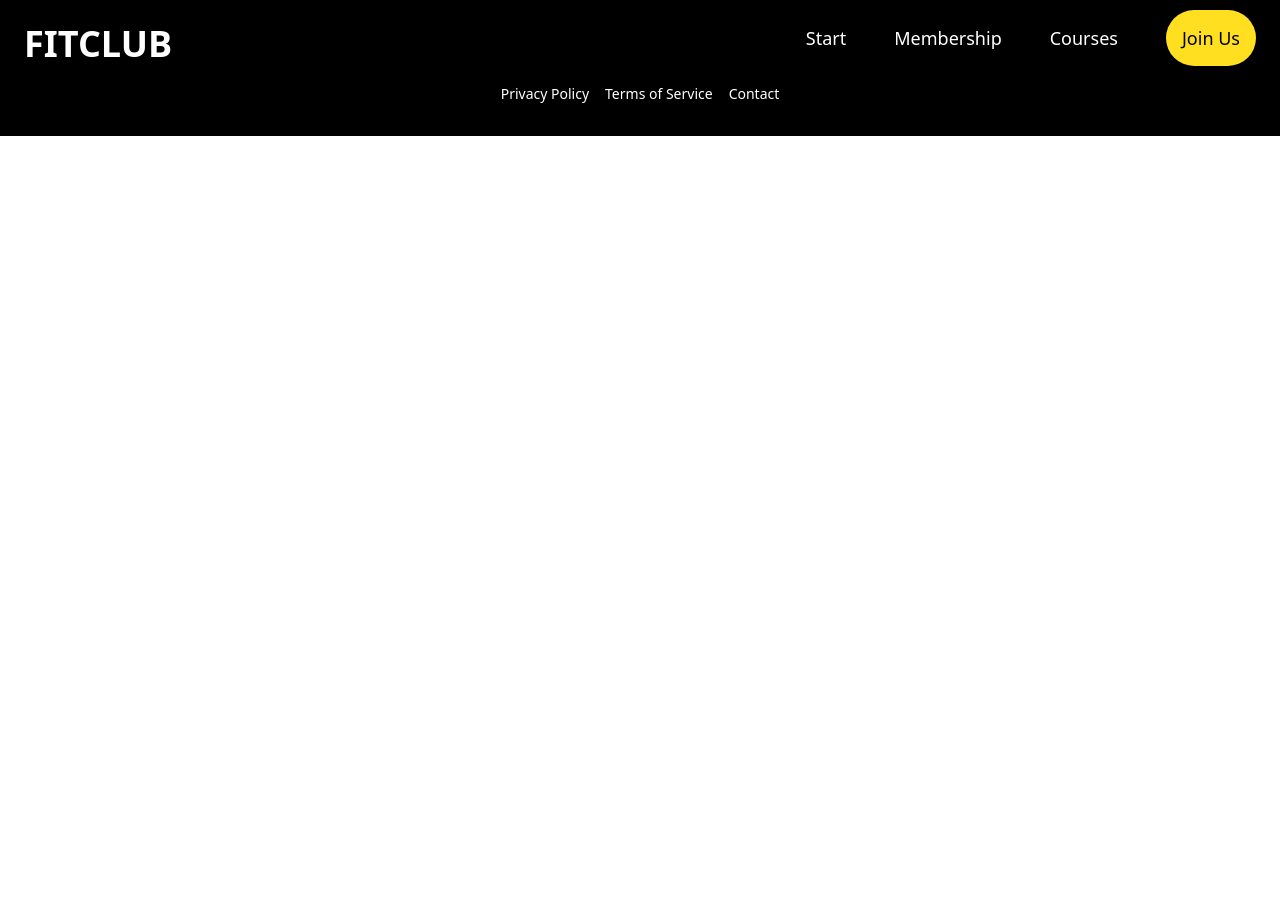
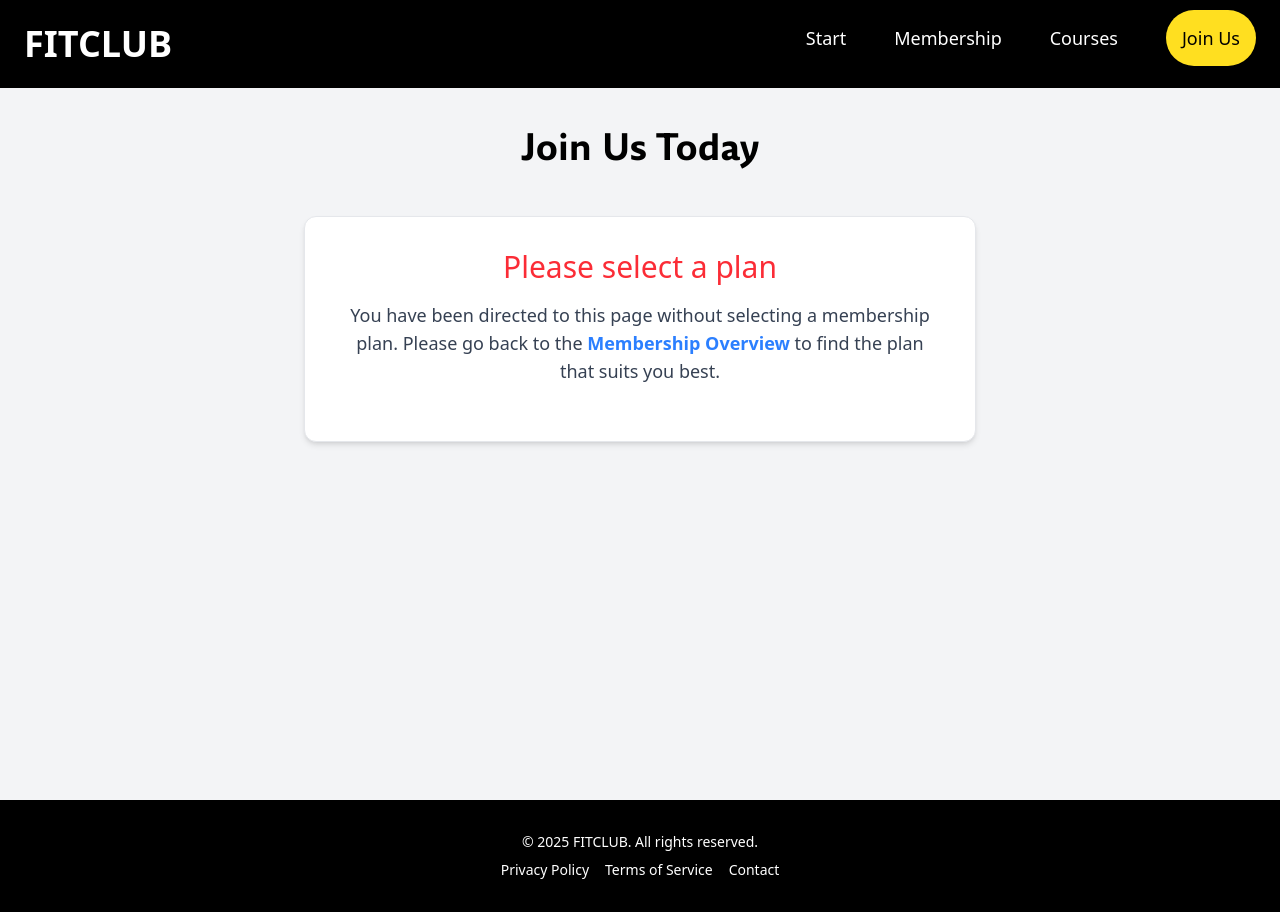
Before and after one commit to teleidoskopbild/fitclub, a React (Vite) app: page /join-us in a window 1280 px wide. Before the commit the page ends 800 px from the top, so only its background shows below. Built offline with nearby package versions, Linux system fonts and the light colour scheme.

Commit message:
add joinpage

```diff
--- a/src/pages/JoinPage.jsx
+++ b/src/pages/JoinPage.jsx
@@ -1,7 +1,108 @@
+import { useLocation, Link } from "react-router-dom";
+
+const planDetails = {
+  Basic: {
+    description: "Access to gym and basic equipment.",
+    price: "29",
+    features: ["Basic equipment", "Free weights area"],
+  },
+  Standard: {
+    description: "Includes group classes & sauna.",
+    price: "49",
+    features: [
+      "All Basic benefits",
+      "Participation in group classes",
+      "Sauna access",
+    ],
+  },
+  Premium: {
+    description: "All-inclusive access + coaching.",
+    price: "69",
+    features: [
+      "All Standard benefits",
+      "Individual coaching (1 session per month)",
+      "Nutrition advice",
+    ],
+  },
+};
+
 export default function JoinPage() {
+  const location = useLocation();
+  const urlParams = new URLSearchParams(location.search);
+  const selectedPlanName = urlParams.get("plan");
+  const selectedPlan = planDetails[selectedPlanName];
+
   return (
-    <div>
-      <h1 className="bg-red-600 text-white">Join</h1>
+    <div className="min-h-screen bg-gray-100 p-8">
+      <h1 className="text-4xl text-center mt-24 mb-12 font-amulya">
+        Join Us Today
+      </h1>
+
+      {selectedPlan ? (
+        <div className="max-w-md mx-auto bg-white rounded-xl shadow-md overflow-hidden md:max-w-2xl p-8 border border-gray-200">
+          <div className="md:flex-shrink-0">
+            <h2 className="text-3xl text-center mb-4">
+              You have selected the{" "}
+              <span className="font-semibold text-yellow-400">
+                {selectedPlanName}
+              </span>{" "}
+              plan
+            </h2>
+          </div>
+          <div className="mt-4 md:mt-0">
+            <p className="text-lg text-gray-700 mb-4 flex justify-center">
+              {selectedPlan.description}
+            </p>
+            <p className="text-2xl font-bold text-green-600 mb-6 text-center">
+              Price: €{selectedPlan.price}/mo
+            </p>
+            {selectedPlan.features && selectedPlan.features.length > 0 && (
+              <div className="mb-6 flex flex-col items-center">
+                <h3 className="text-xl font-semibold text-gray-800 mb-2">
+                  Your benefits:
+                </h3>
+                <ul className="text-gray-700 text-center">
+                  {selectedPlan.features.map((feature) => (
+                    <li key={feature}>{feature}</li>
+                  ))}
+                </ul>
+              </div>
+            )}
+            <div className="text-center">
+              <button className="cursor-pointer bg-yellow-400 hover:bg-yellow-500 text-white font-bold py-3 px-6 rounded-full focus:outline-none focus:shadow-outline transition duration-300">
+                Join Now with {selectedPlanName}
+              </button>
+              <p className="mt-4 text-sm text-gray-600">
+                Or{" "}
+                <Link
+                  to="/membership"
+                  className="text-blue-500 hover:underline"
+                >
+                  choose a different plan
+                </Link>
+                .
+              </p>
+            </div>
+          </div>
+        </div>
+      ) : (
+        <div className="max-w-md mx-auto bg-white rounded-xl shadow-md overflow-hidden md:max-w-2xl p-8 border border-gray-200 text-center">
+          <h2 className="text-3xl text-center mb-4 text-red-500">
+            Please select a plan
+          </h2>
+          <p className="text-lg text-gray-700 mb-6">
+            You have been directed to this page without selecting a membership
+            plan. Please go back to the{" "}
+            <Link
+              to="/membership"
+              className="text-blue-500 hover:underline font-semibold"
+            >
+              Membership Overview
+            </Link>{" "}
+            to find the plan that suits you best.
+          </p>
+        </div>
+      )}
     </div>
   );
 }
--- a/src/pages/MembershipPage.jsx
+++ b/src/pages/MembershipPage.jsx
@@ -16,27 +16,36 @@ export default function MembershipPage() {
           <h2 className="text-2xl mb-4">Basic</h2>
           <p className="text-lg mb-4">Access to gym and basic equipment</p>
           <p className="text-3xl font-bold mb-6">€29/mo</p>
-          <button className="border border-black px-6 py-2 rounded-full hover:bg-yellow-300 cursor-pointer">
+          <Link
+            to="/join-us?plan=Basic"
+            className="border border-black px-6 py-2 rounded-full hover:bg-yellow-300 cursor-pointer"
+          >
             Select
-          </button>
+          </Link>
         </div>
 
         <div className="bg-white p-6 rounded-xl shadow-md text-center border-2 border-black flex flex-col justify-between">
           <h2 className="text-2xl mb-4">Standard</h2>
           <p className="text-lg mb-4">Includes group classes & sauna</p>
           <p className="text-3xl font-bold mb-6">€49/mo</p>
-          <button className="border border-black px-6 py-2 rounded-full hover:bg-yellow-300 cursor-pointer">
+          <Link
+            to="/join-us?plan=Standard"
+            className="border border-black px-6 py-2 rounded-full hover:bg-yellow-300 cursor-pointer"
+          >
             Select
-          </button>
+          </Link>
         </div>
 
         <div className="bg-white p-6 rounded-xl shadow-md text-center flex flex-col justify-between">
           <h2 className="text-2xl mb-4">Premium</h2>
           <p className="text-lg mb-4">All-inclusive access + coaching</p>
           <p className="text-3xl font-bold mb-6">€69/mo</p>
-          <button className="border border-black px-6 py-2 rounded-full hover:bg-yellow-300 cursor-pointer">
+          <Link
+            to="/join-us?plan=Premium"
+            className="border border-black px-6 py-2 rounded-full hover:bg-yellow-300 cursor-pointer"
+          >
             Select
-          </button>
+          </Link>
         </div>
       </div>
       <div className="text-center mt-12 w-3/4 mx-auto">
```
